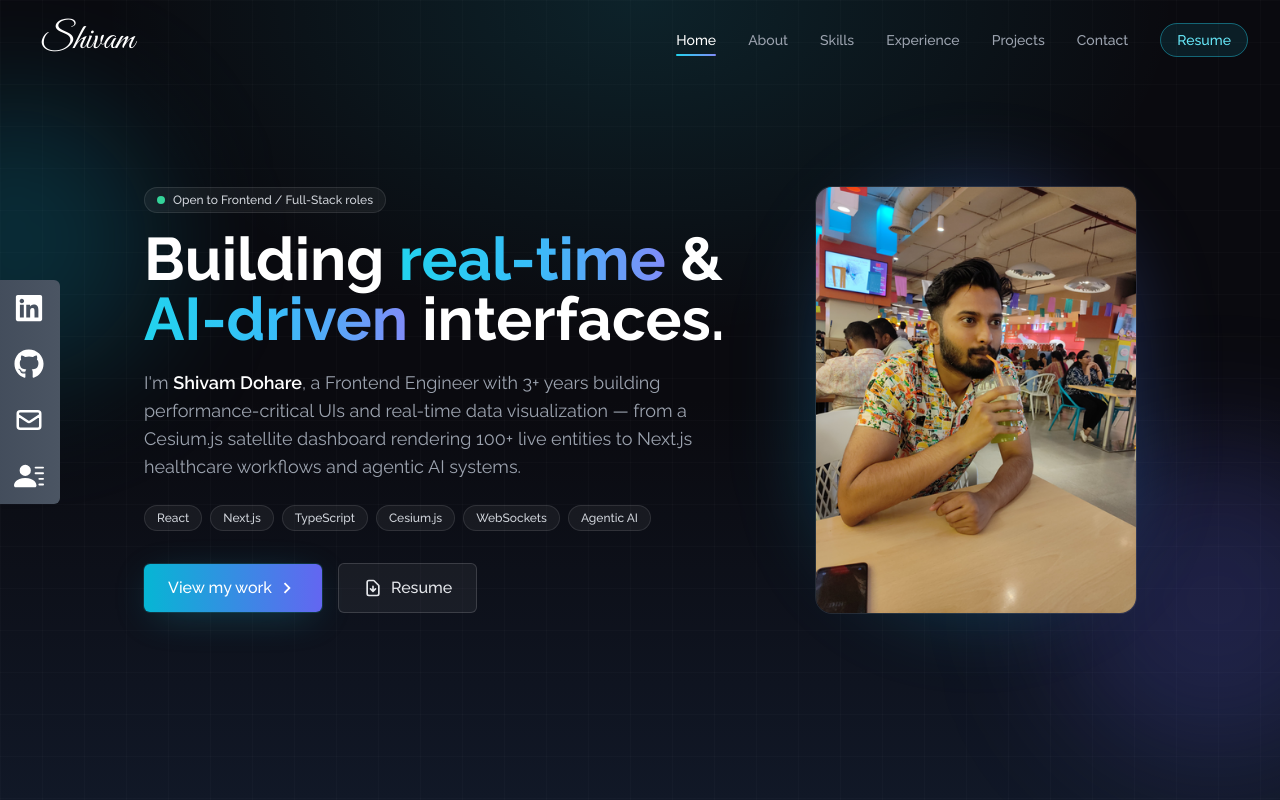
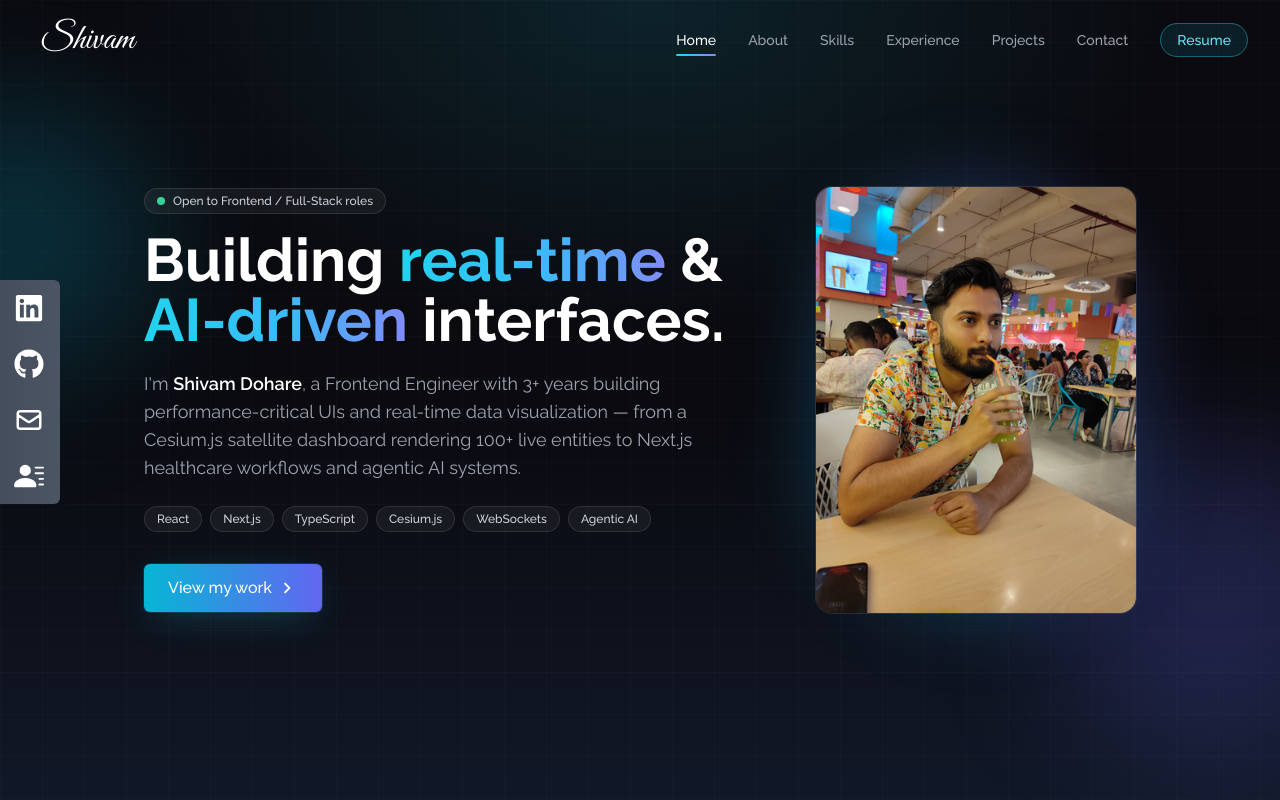
Before and after one commit to shivamdohare/My-Portfolio, a React (Create React App) app: page / in a window 1280 px wide. Shown: the top 800 px of the page. Built offline with nearby package versions, Linux system fonts and the light colour scheme.

Commit message:
remove extra resume button

```diff
--- a/src/components/Home.jsx
+++ b/src/components/Home.jsx
@@ -1,7 +1,6 @@
 import React from "react";
 import HeroImage from "../assets/heroImage.png";
 import { MdOutlineKeyboardArrowRight } from "react-icons/md";
-import { HiOutlineDocumentDownload } from "react-icons/hi";
 import { Link } from "react-scroll";
 
 const Home = () => {
@@ -62,15 +61,6 @@ const Home = () => {
                 <MdOutlineKeyboardArrowRight size={22} className="ml-1" />
               </span>
             </Link>
-            <a
-              href="/Shivam_Dohare_Resume.pdf"
-              target="_blank"
-              rel="noreferrer"
-              className="group flex w-fit items-center gap-2 rounded-md border border-white/15 bg-white/5 px-6 py-3 font-medium text-gray-200 transition-all duration-200 hover:border-cyan-400/40 hover:text-white"
-            >
-              <HiOutlineDocumentDownload size={20} />
-              Resume
-            </a>
           </div>
         </div>
 
```
